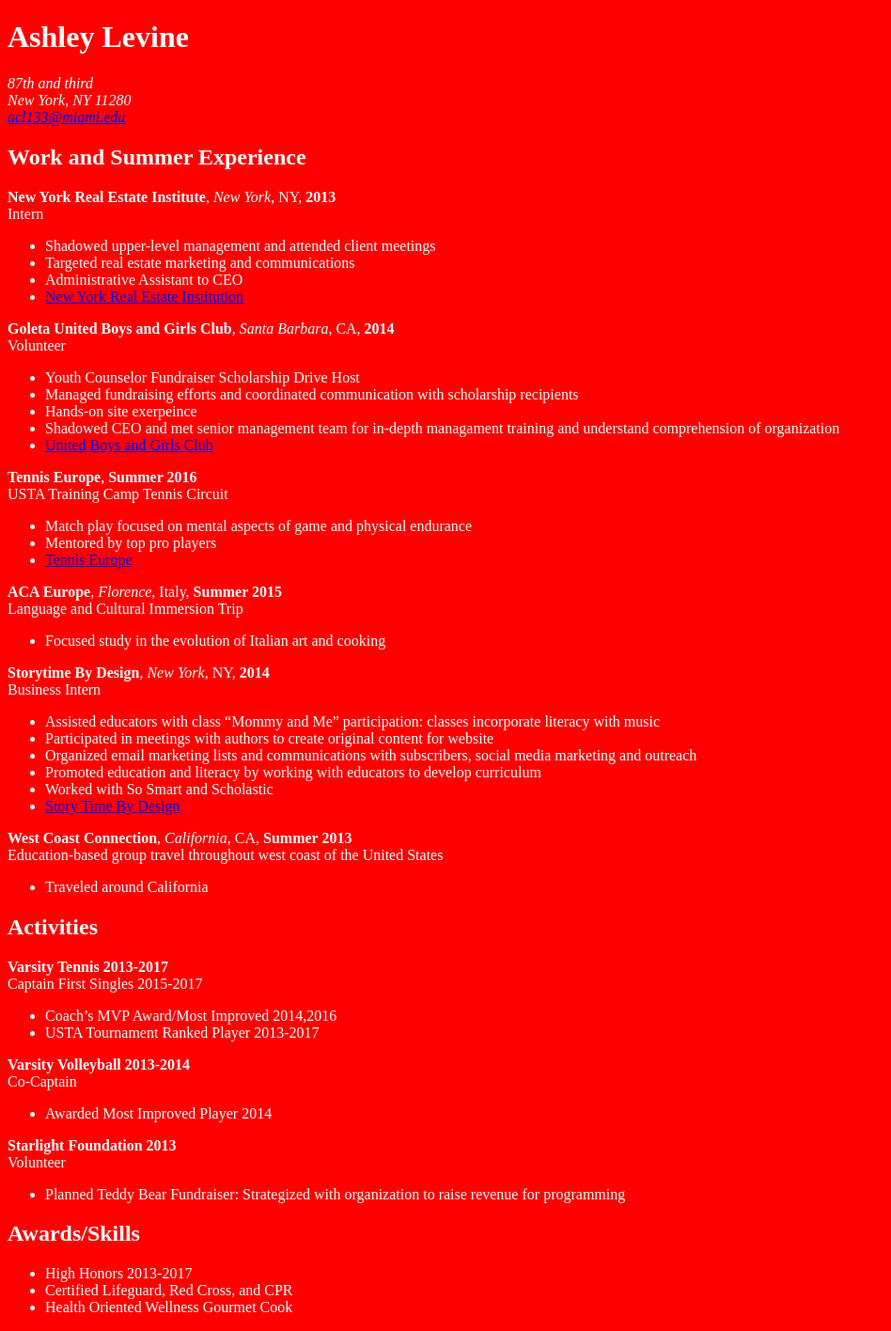
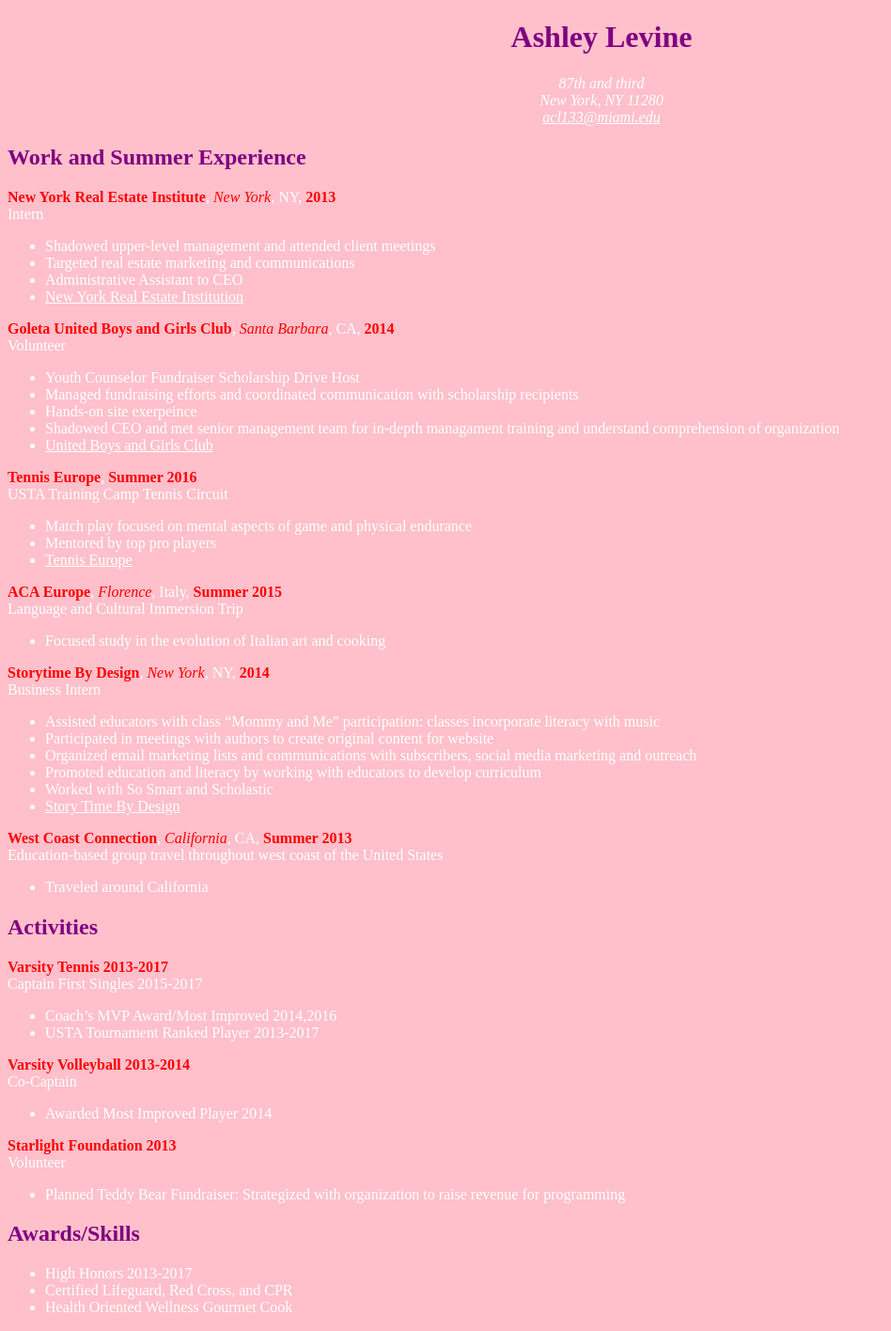
Before and after one commit to ashleycosette/weblab, a PHP site: page /homework/cssresume in a window 1280 px wide. Shown: the whole page at 94% size, without its empty margins (0-948 px from the left). Run offline with PHP 8.4, Linux system fonts and the light colour scheme.

Commit message:
update on resume

```diff
--- a/homework/cssresume/css/master.css
+++ b/homework/cssresume/css/master.css
@@ -1,12 +1,30 @@
 body {
-  background: red;
+  background: pink;
   color: white;
 }
 
+h1 {
+  color: purple;
+  text-align: center;
 }
 
-.demo:hover {
-    box-shadow: 8px 8px 0 #000;
-    margin-left: 12px;
-    margin-top: 12px;
+address {
+  color: white;
+  text-align: center;
 }
+
+a {
+  color: white;
+}
+
+h2 {
+  color: purple;
+}
+
+strong {
+  color: red;
+}
+
+em {
+  color: red;
+}
```
